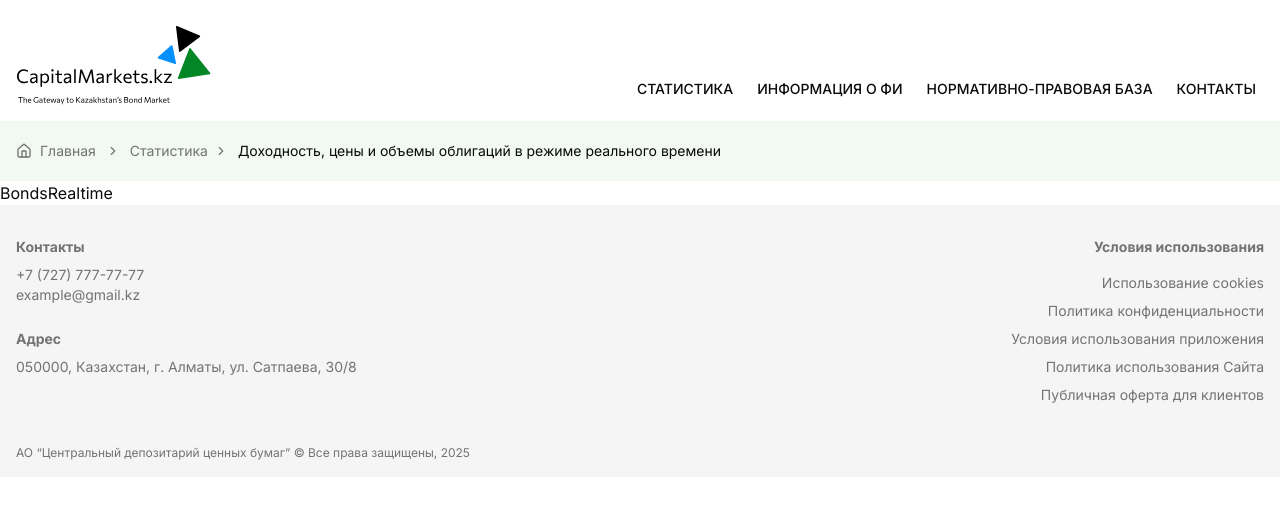
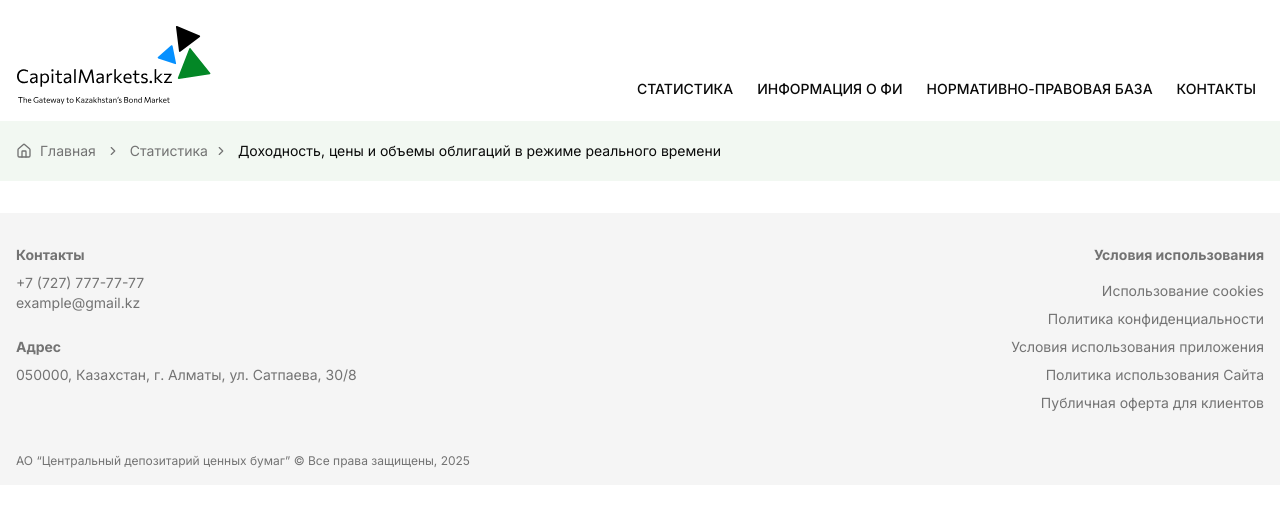
Before and after one commit to nurs3it/cmkz, a Next.js app: page /statistics/bonds-realtime in a window 1280 px wide. Shown: the top 506 px of the page. Built offline with nearby package versions, Linux system fonts and the light colour scheme.

Commit message:
Refactor BondsRealtime component to include Container and PageTitle for improved layout and structure.

```diff
--- a/src/app/statistics/bonds-realtime/page.tsx
+++ b/src/app/statistics/bonds-realtime/page.tsx
@@ -1,3 +1,10 @@
-export default function BondsRealtime() {
-  return <div>BondsRealtime</div>;
+import { PageTitle } from "@features/pagetitle";
+import { Container } from "@layout/container";
+
+export default async function BondsRealtime() {
+  return (
+    <Container className="flex flex-col gap-10 px-4">
+      <PageTitle />
+    </Container>
+  );
 }
--- /dev/null
+++ b/src/components/features/pagetitle/index.tsx
@@ -0,0 +1,13 @@
+import { getPageMetadata } from "@/lib/breadcrumbs";
+import { headers } from "next/headers";
+
+export async function PageTitle() {
+  const headersList = await headers();
+  const pathname = headersList.get("x-pathname") || "";
+
+  const page = getPageMetadata(pathname);
+
+  return (
+    <h1 className="text-2xl font-bold text-primary py-4">{page?.title}</h1>
+  );
+}
--- a/src/lib/breadcrumbs.tsx
+++ b/src/lib/breadcrumbs.tsx
@@ -80,3 +80,7 @@ export function getBreadcrumbs(currentPath: string): Breadcrumb[] {
 
   return breadcrumbs;
 }
+
+export function getPageMetadata(currentPath: string): RouteMeta | undefined {
+  return routeMetadata.find((r) => r.path === currentPath);
+}
--- /dev/null
+++ b/src/middleware.ts
@@ -0,0 +1,8 @@
+import { NextResponse } from "next/server";
+import type { NextRequest } from "next/server";
+
+export function middleware(request: NextRequest) {
+  const response = NextResponse.next();
+  response.headers.set("x-pathname", request.nextUrl.pathname);
+  return response;
+}
```
